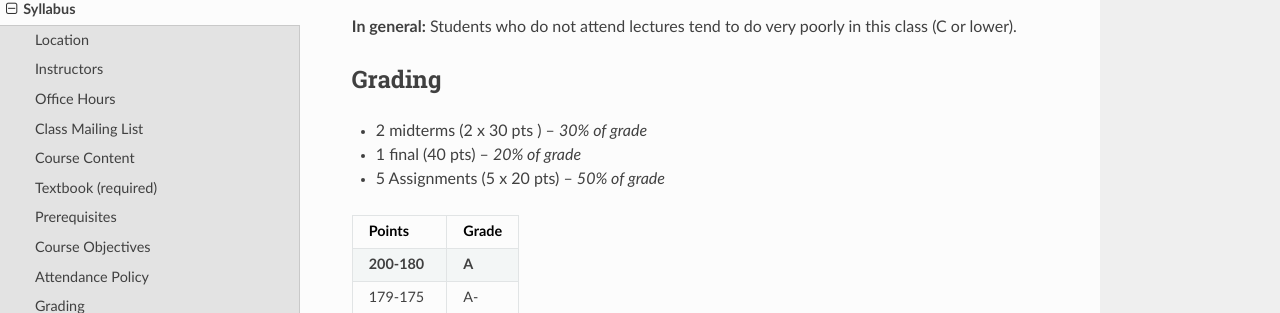
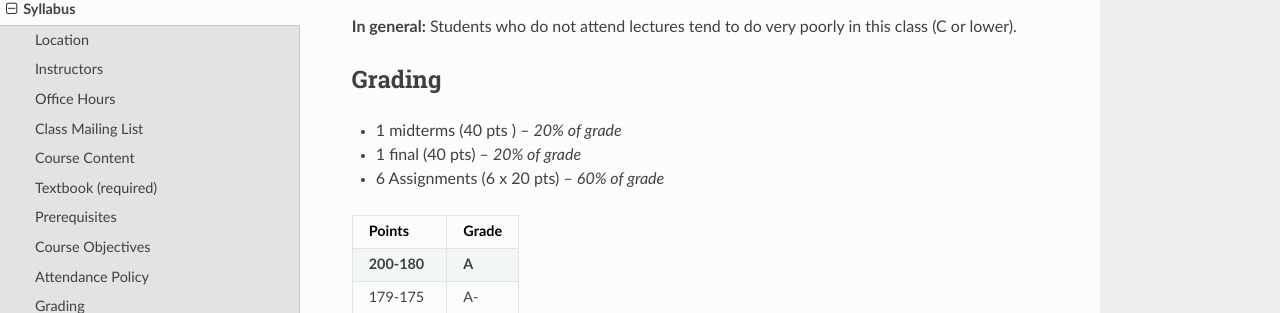
Before and after one commit to osuosl/cs312, a Sphinx documentation site: the page built from source/syllabus.rst, in a window 1280 px wide and 900 px high, scrolled down 1880 px. Shown: the part 137-450 px from the top of the window. Built offline with Sphinx 7.4.7 and the Read the Docs theme 2.0.0, drawn with Linux system fonts in a browser that asks for light colours.

Commit message:
Adjust grading

```diff
--- a/source/syllabus.rst
+++ b/source/syllabus.rst
@@ -109,9 +109,9 @@ this class (C or lower).
 Grading
 ~~~~~~~
 
-* 2 midterms (2 x 30 pts ) -- *30% of grade*
+* 1 midterms (40 pts ) -- *20% of grade*
 * 1 final (40 pts) -- *20% of grade*
-* 5 Assignments (5 x 20 pts) -- *50% of grade*
+* 6 Assignments (6 x 20 pts) -- *60% of grade*
 
 =========== =====
 Points      Grade
```
